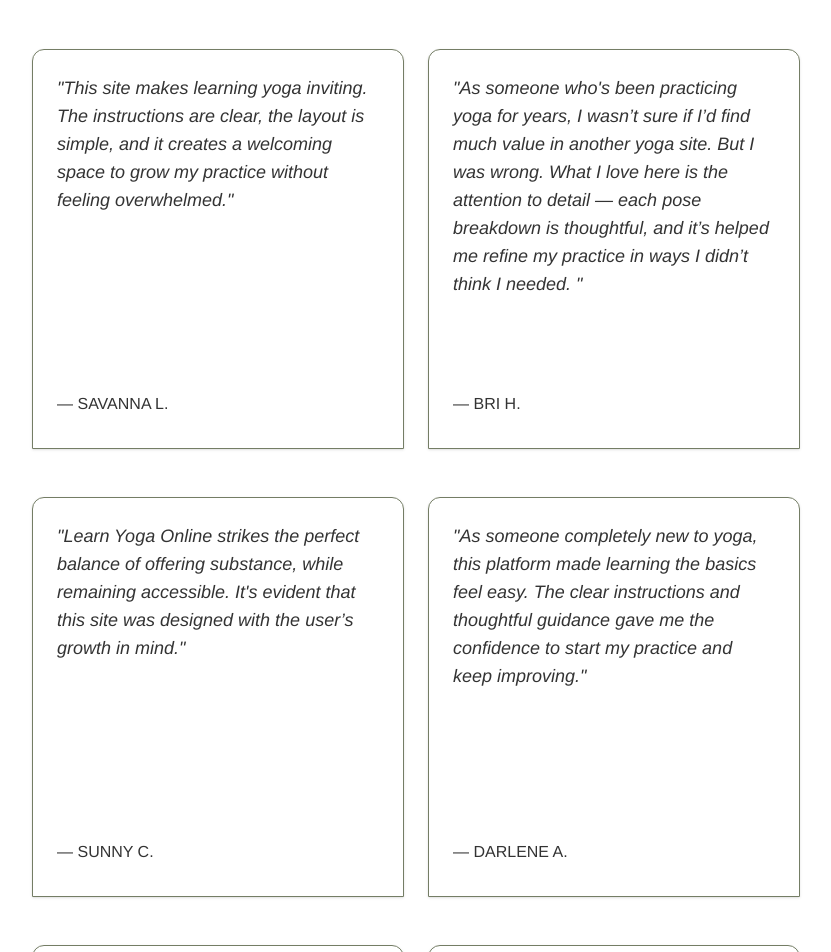
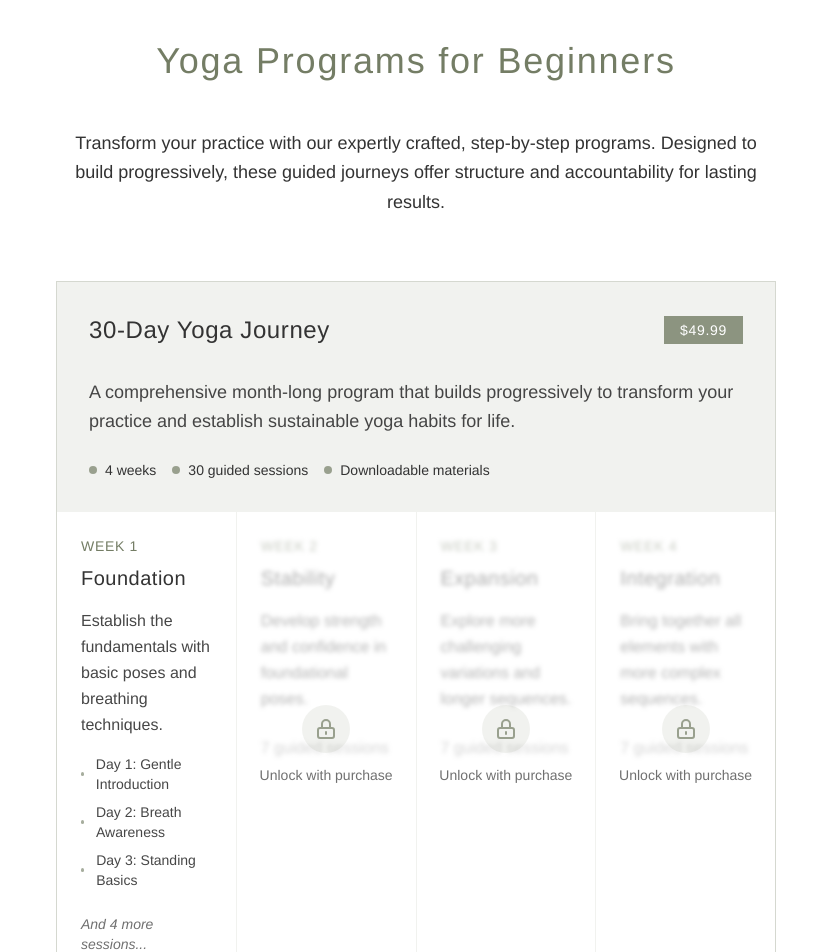
Before and after one commit to samanthacabrera/yoga-library, a React (Vite) app: page / in a window 1280 px wide. Shown: the part 10640-11592 px from the top of the page, without its empty margins (224-1055 px from the left). Built offline with nearby package versions, Linux system fonts and the light colour scheme.

Commit message:
add paid programs section, link is not live

```diff
--- a/src/components/Home.jsx
+++ b/src/components/Home.jsx
@@ -451,6 +451,129 @@ const Home = () => {
         </Link>
         </motion.div>
 
+        {/* Paid Programs */}
+        <motion.div
+          initial={{ opacity: 0 }}
+          whileInView={{ opacity: 1 }}
+          viewport={{ once: false, amount: 0.1 }}
+          transition={{ duration: 1.5 }}
+          className="space-y-12 py-32"
+        >
+          <div className="max-w-5xl mx-auto px-6">
+            <motion.h2
+              initial={{ opacity: 0, y: 20 }}
+              whileInView={{ opacity: 1, y: 0 }}
+              viewport={{ once: false, amount: 0.1 }}
+              transition={{ duration: 1.5 }}
+              className="text-2xl md:text-4xl mb-12 text-center tracking-wider"
+            >
+              Yoga Programs for Beginners
+            </motion.h2>
+
+            <motion.p
+              initial={{ opacity: 0 }}
+              whileInView={{ opacity: 1 }}
+              viewport={{ once: false, amount: 0.1 }}
+              transition={{ duration: 1.5, delay: 0.2 }}
+              className="text-lg leading-relaxed opacity-90 text-center max-w-3xl mx-auto mb-16"
+            >
+              Transform your practice with our expertly crafted, step-by-step programs. Designed to build progressively, these guided journeys offer structure and accountability for lasting results.
+            </motion.p>
+
+            {/* Preview */}
+            <motion.div
+              initial={{ opacity: 0 }}
+              whileInView={{ opacity: 1 }}
+              viewport={{ once: false, amount: 0.1 }}
+              transition={{ duration: 1.5, delay: 0.4 }}
+              className="border border-moss/30 mb-24 overflow-hidden"
+            >
+              <div className="p-8 bg-moss/10">
+                <div className="flex justify-between items-center mb-8">
+                  <h3 className="text-2xl tracking-wide">30-Day Yoga Journey</h3>
+                  <span className="bg-moss/80 text-white px-4 py-1 text-sm uppercase tracking-wider">$49.99</span>
+                </div>
+                <p className="text-lg leading-relaxed opacity-90 mb-6">
+                  A comprehensive month-long program that builds progressively to transform your practice and establish sustainable yoga habits for life.
+                </p>
+                <div className="flex items-center justify-between flex-wrap gap-6">
+                  <div className="flex space-x-4">
+                    <div className="flex items-center text-sm">
+                      <span className="inline-block w-2 h-2 rounded-full bg-moss/70 mr-2"></span>
+                      4 weeks
+                    </div>
+                    <div className="flex items-center text-sm">
+                      <span className="inline-block w-2 h-2 rounded-full bg-moss/70 mr-2"></span>
+                      30 guided sessions
+                    </div>
+                    <div className="flex items-center text-sm">
+                      <span className="inline-block w-2 h-2 rounded-full bg-moss/70 mr-2"></span>
+                      Downloadable materials
+                    </div>
+                  </div>
+                </div>
+              </div>
+
+              {/* Week 1 */}
+              <div className="grid grid-cols-1 lg:grid-cols-4 gap-px bg-moss/10">
+                <div className="bg-white p-6">
+                  <div className="text-moss text-sm uppercase tracking-wider mb-2">Week 1</div>
+                  <h3 className="text-xl mb-4 font-light tracking-wide">Foundation</h3>
+                  <p className="text-base leading-relaxed opacity-90 mb-4">Establish the fundamentals with basic poses and breathing techniques.</p>
+                  <ul className="space-y-2 mb-6">
+                    <li className="flex items-center text-sm opacity-90">
+                      <span className="inline-block w-1 h-1 rounded-full bg-moss/70 mt-0 mr-3"></span>
+                      <span>Day 1: Gentle Introduction</span>
+                    </li>
+                    <li className="flex items-center text-sm opacity-90">
+                      <span className="inline-block w-1 h-1 rounded-full bg-moss/70 mt-0 mr-3"></span>
+                      <span>Day 2: Breath Awareness</span>
+                    </li>
+                    <li className="flex items-center text-sm opacity-90">
+                      <span className="inline-block w-1 h-1 rounded-full bg-moss/70 mt-0 mr-3"></span>
+                      <span>Day 3: Standing Basics</span>
+                    </li>
+                  </ul>
+                  <div className="text-sm opacity-70 italic">And 4 more sessions...</div>
+                </div>
+
+                {/* Weeks 2-4 */}
+                {[
+                  { week: "Week 2", title: "Stability", teaser: "Develop strength and confidence in foundational poses." },
+                  { week: "Week 3", title: "Expansion", teaser: "Explore more challenging variations and longer sequences." },
+                  { week: "Week 4", title: "Integration", teaser: "Bring together all elements with more complex sequences." }
+                ].map((week, index) => (
+                  <div key={index} className="bg-white p-6 relative overflow-hidden">
+                    <div className="filter blur-[2px] pointer-events-none">
+                      <div className="text-moss text-sm uppercase tracking-wider mb-2">{week.week}</div>
+                      <h3 className="text-xl mb-4 font-light tracking-wide">{week.title}</h3>
+                      <p className="text-base leading-relaxed opacity-90">{week.teaser}</p>
+                      <div className="mt-4 opacity-50">7 guided sessions</div>
+                    </div>
+                    <div className="absolute inset-0 bg-white/60 flex flex-col items-center justify-center">
+                      <div className="bg-moss/10 p-3 rounded-full mb-3">
+                        <svg xmlns="http://www.w3.org/2000/svg" className="h-6 w-6 text-moss/70" fill="none" viewBox="0 0 24 24" stroke="currentColor">
+                          <path strokeLinecap="round" strokeLinejoin="round" strokeWidth={2} d="M12 15v2m-6 4h12a2 2 0 002-2v-6a2 2 0 00-2-2H6a2 2 0 00-2 2v6a2 2 0 002 2zm10-10V7a4 4 0 00-8 0v4h8z" />
+                        </svg>
+                      </div>
+                      <span className="text-sm text-charcoal/70">Unlock with purchase</span>
+                    </div>
+                  </div>
+                ))}
+              </div>
+
+              <div className="p-8 flex justify-center">
+                <Link
+                  to="/"
+                  className="cursor-not-allowed inline-block px-8 py-3 bg-moss text-white rounded-sm hover:bg-moss/80 transition-all duration-500 tracking-wide uppercase text-sm"
+                >
+                  Get Full Access
+                </Link>
+              </div>
+            </motion.div>
+          </div>
+        </motion.div>
+
         {/* Testimonials */}
        <motion.div
           initial={{ opacity: 0, y: 50 }} whileInView={{ opacity: 1, y: 0 }} viewport={{ once: false, amount: 0.2 }} transition={{ duration: 1 }}
```
